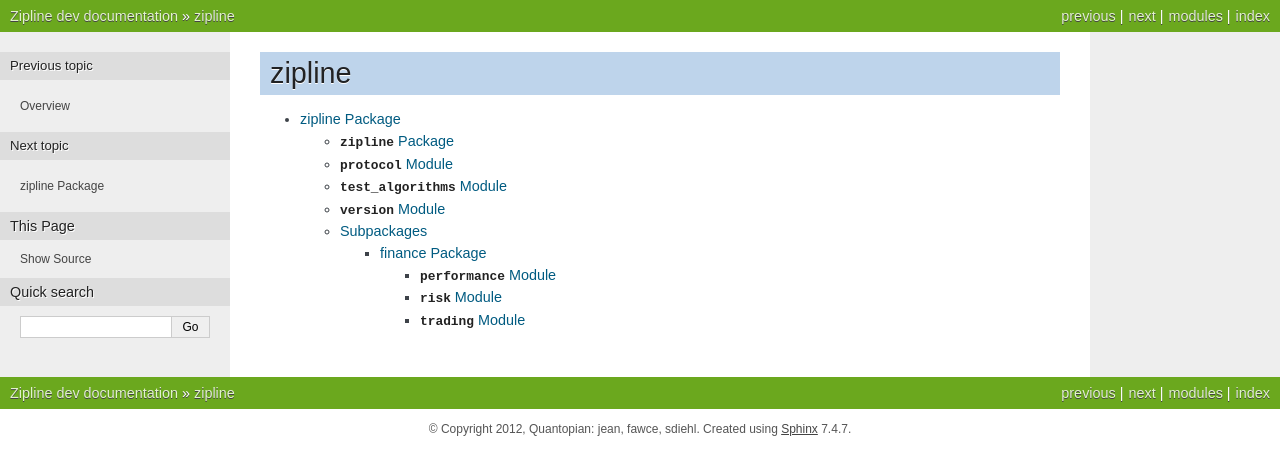
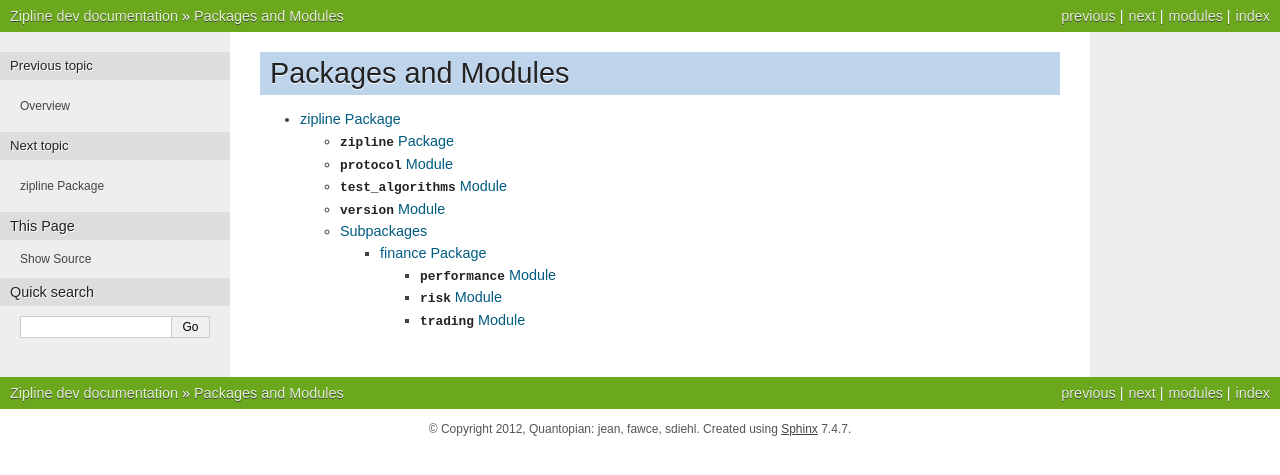
Before and after one commit to quantopian/zipline, a Sphinx documentation site: the page built from docs/modules.rst, in a window 1280 px wide. Shown: the top 475 px of the page. Built offline with Sphinx 7.4.7, drawn with Linux system fonts in a browser that asks for light colours; pages that are not in the unit, such as notebooks, are missing from menus.

Commit message:
DOC: Changed the modules heading.

```diff
--- a/docs/modules.rst
+++ b/docs/modules.rst
@@ -1,5 +1,6 @@
-zipline
-====
+***********************
+Packages and Modules
+***********************
 
 .. toctree::
    :maxdepth: 4
```
